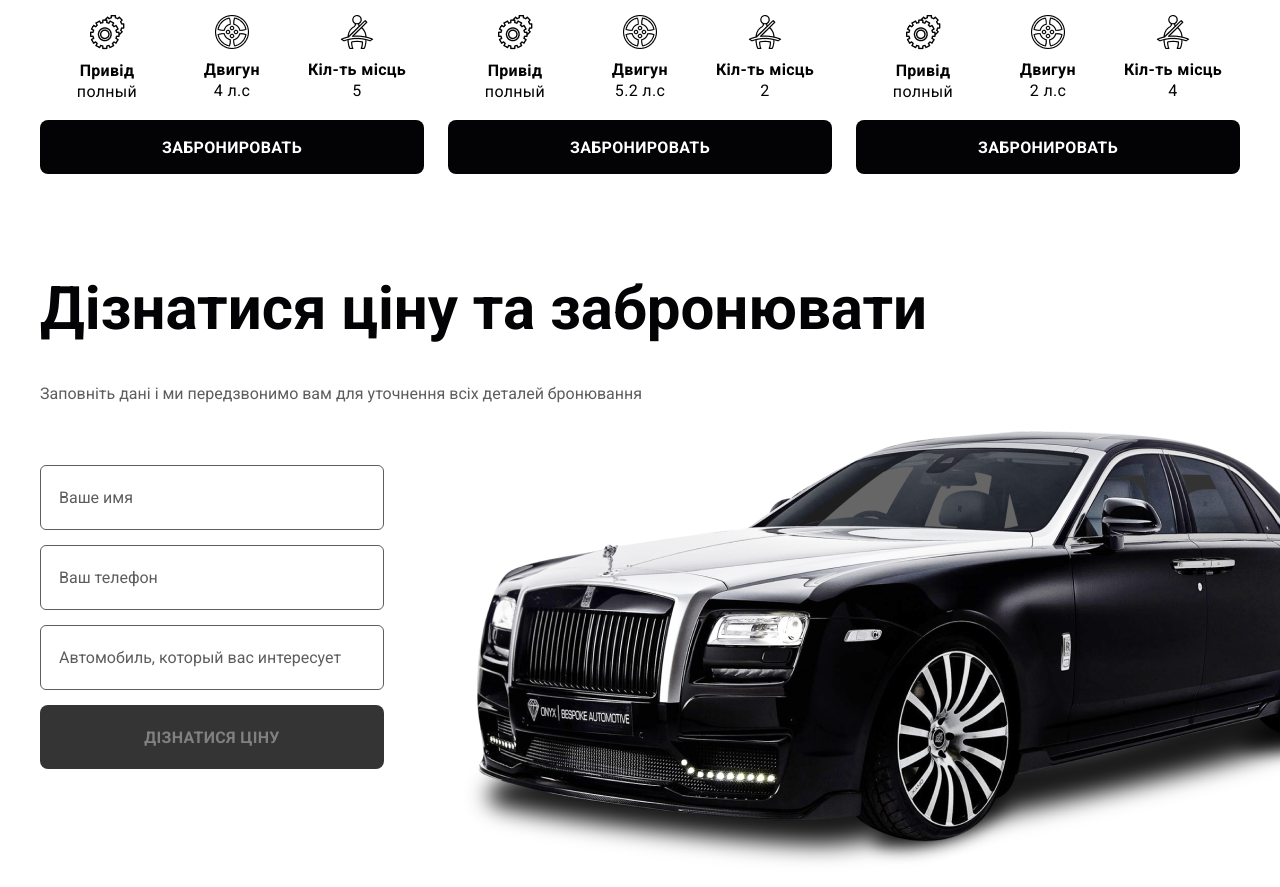
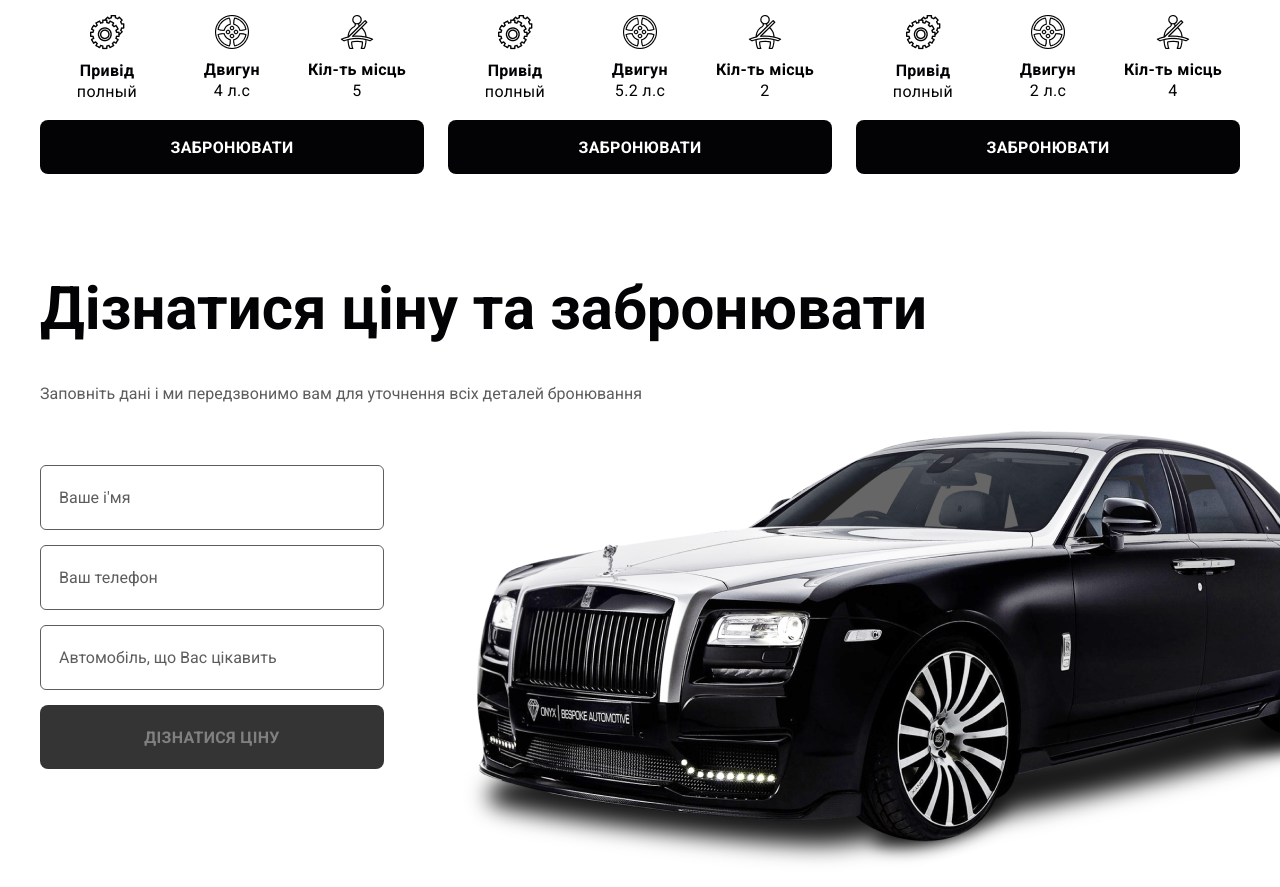
Before and after one commit to Natali-tk/cars-app, an Angular app: page / in a window 1280 px wide. Shown: the part 1860-2747 px from the top of the page. Built offline with nearby package versions, Linux system fonts and the light colour scheme.

Commit message:
Translated form

```diff
--- a/src/app/app.component.html
+++ b/src/app/app.component.html
@@ -48,7 +48,7 @@
             <p>{{car.places}}</p>
           </li>
         </ul>
-        <button type="button" class="button car-button" (click)="goScroll(price, car)">Забронировать</button>
+        <button type="button" class="button car-button" (click)="goScroll(price, car)">Забронювати</button>
       </div>
 
     </div>
@@ -59,9 +59,9 @@
     <h2 class="sub-title">Дізнатися ціну та забронювати</h2>
     <p class="price-text">Заповніть дані і ми передзвонимо вам для уточнення всіх деталей бронювання</p>
     <form action="" class="price-form" [formGroup]="priceForm">
-      <input type="text" class="price-input" id="name" placeholder="Ваше имя" formControlName="name" />
+      <input type="text" class="price-input" id="name" placeholder="Ваше і'мя" formControlName="name" />
       <input type="tel" class="price-input" id="phone" placeholder="Ваш телефон" formControlName="phone" />
-      <input type="text" class="price-input" id="car" placeholder="Автомобиль, который вас интересует"
+      <input type="text" class="price-input" id="car" placeholder="Автомобіль, що Вас цікавить"
         formControlName="car" />
       <button class="button" id="price-action" (click)="onSubmit()" [disabled]="!priceForm.valid">Дізнатися ціну</button>
     </form>
```
